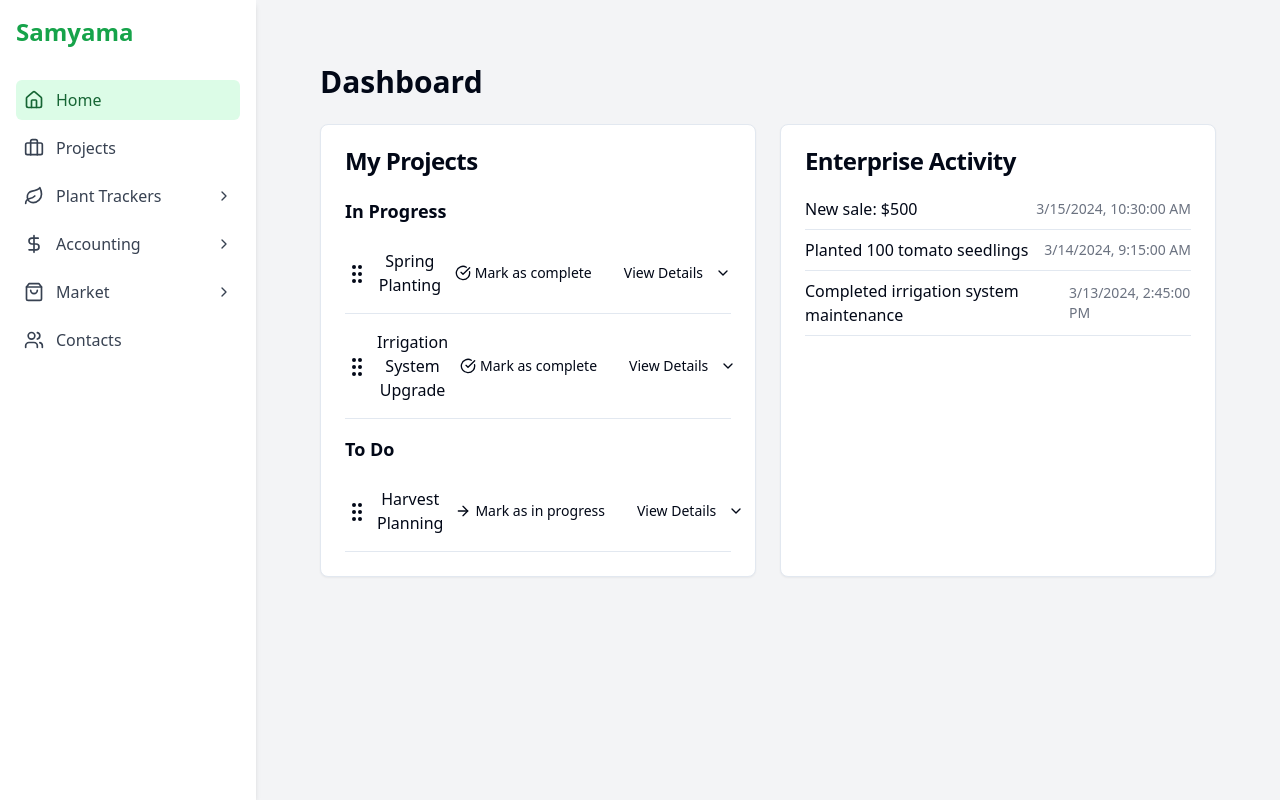
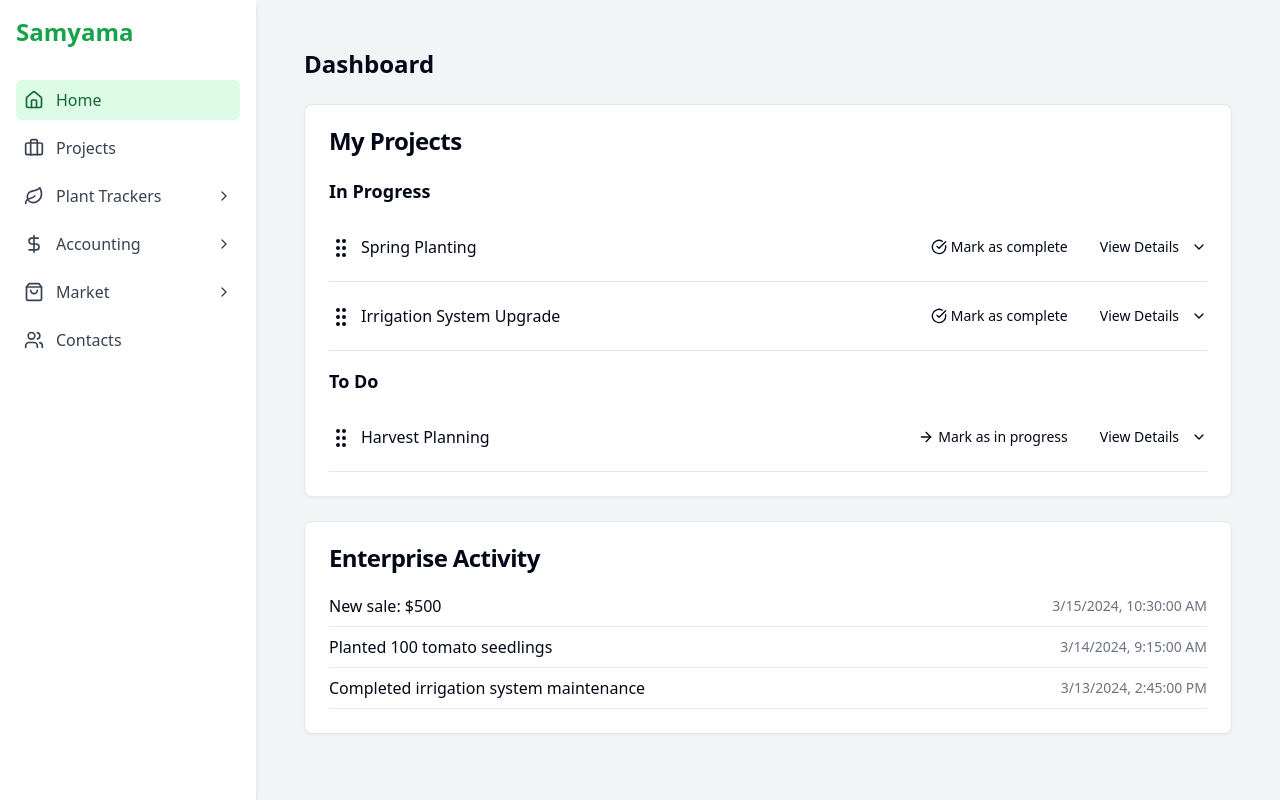
Before and after one commit to Giving-Back-Studio/samyama, a React (Vite) app: page / in a window 1280 px wide. Built offline with nearby package versions, Linux system fonts and the light colour scheme.

Commit message:
Align project name and update layout
- Align the project name to the left instead of centering it.
- Change the home layout to a single column instead of two.
- Implement drag-and-drop functionality for reordering next actions.
[skip gpt_engineer]

```diff
--- a/src/components/Dashboard.jsx
+++ b/src/components/Dashboard.jsx
@@ -1,7 +1,6 @@
 import React, { useState } from 'react';
 import { useQuery, useMutation, useQueryClient } from '@tanstack/react-query';
 import { Card, CardContent, CardHeader, CardTitle } from "@/components/ui/card";
-import { Button } from "@/components/ui/button";
 import { DragDropContext } from '@hello-pangea/dnd';
 import ProjectList from './ProjectList';
 import ActivityList from './ActivityList';
@@ -111,23 +110,21 @@ const Dashboard = () => {
   };
 
   if (isLoadingProjects || isLoadingActivities) {
-    return <div className="p-4 md:p-8">Loading dashboard...</div>;
+    return <div className="p-4">Loading dashboard...</div>;
   }
 
   if (projectsError || activitiesError) {
-    return <div className="p-4 md:p-8">Error loading dashboard data: {projectsError?.message || activitiesError?.message}</div>;
+    return <div className="p-4">Error loading dashboard data: {projectsError?.message || activitiesError?.message}</div>;
   }
 
   return (
-    <div className="space-y-6 p-4 md:p-8">
-      <h1 className="text-2xl md:text-3xl font-bold">Dashboard</h1>
+    <div className="space-y-6 p-4">
+      <h1 className="text-2xl font-bold">Dashboard</h1>
       <DragDropContext onDragEnd={onDragEnd}>
-        <div className="grid grid-cols-1 md:grid-cols-2 gap-6">
+        <div className="space-y-6">
           <Card>
             <CardHeader>
-              <div className="flex justify-between items-center">
-                <CardTitle className="text-left">My Projects</CardTitle>
-              </div>
+              <CardTitle className="text-left">My Projects</CardTitle>
             </CardHeader>
             <CardContent className="space-y-4">
               <ProjectList
--- a/src/components/ProjectList.jsx
+++ b/src/components/ProjectList.jsx
@@ -21,8 +21,10 @@ const ProjectList = ({ projects, status, openProject, setOpenProject, toggleActi
                       <AccordionItem value={project.id.toString()}>
                         <AccordionTrigger className="hover:no-underline">
                           <div className="flex items-center justify-between w-full">
-                            <span {...provided.dragHandleProps}><GripVertical className="inline mr-2" /></span>
-                            <span className="text-sm md:text-base">{project.name}</span>
+                            <div className="flex items-center">
+                              <span {...provided.dragHandleProps}><GripVertical className="inline mr-2" /></span>
+                              <span className="text-sm md:text-base text-left">{project.name}</span>
+                            </div>
                             <div className="flex items-center space-x-2">
                               {status === 'In Progress' ? (
                                 <Button
```
